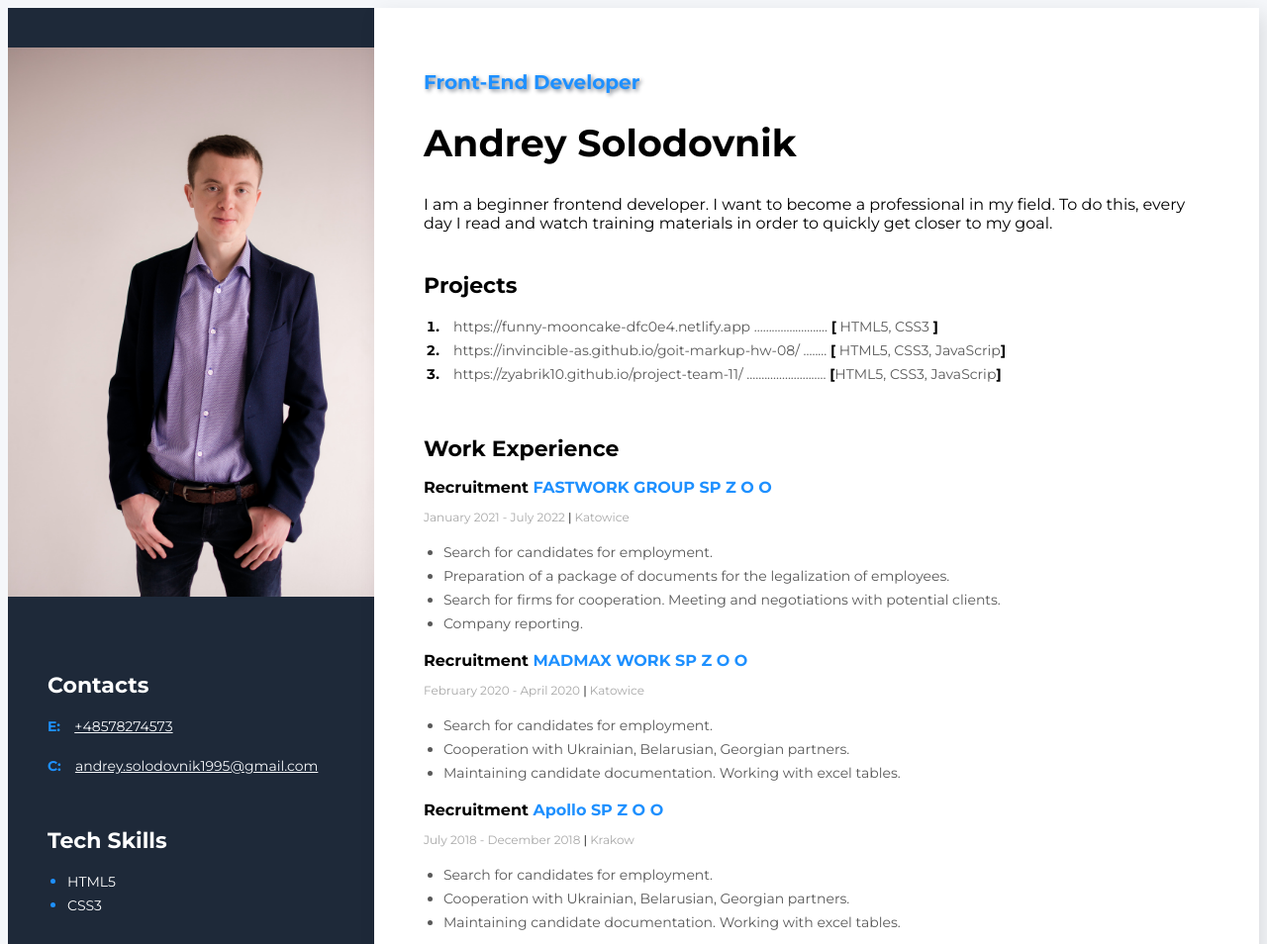
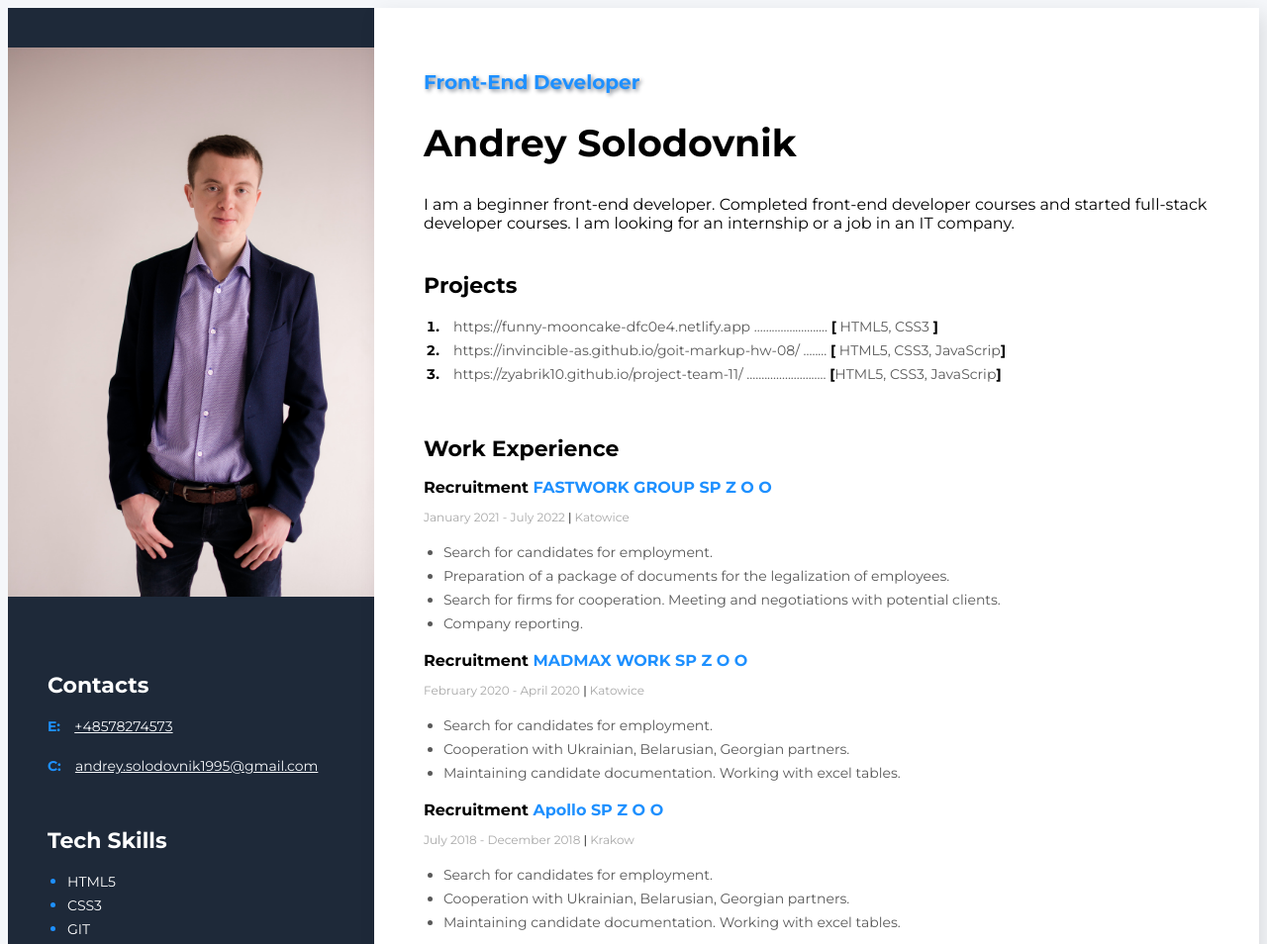
Before and after one commit to Invincible-as/Rezume, a plain HTML site: page index.html in a window 1280 px wide. Shown: the top 954 px of the page at 99% size. Drawn offline with Linux system fonts and the light colour scheme.

Commit message:
changes about-description and tech-skills-iten

```diff
--- a/index.html
+++ b/index.html
@@ -25,9 +25,9 @@
             <div class="about">
                 <h2 class="about-position">Front-End Developer</h2>
                 <h1 class="about-name"> Andrey Solodovnik</h1>
-                <p class="about-description"> I am a beginner frontend developer. I want to become a professional in my
-                    field. To do this, every day I read and watch
-                    training materials in order to quickly get closer to my goal.
+                <p class="about-description"> I am a beginner front-end developer. Completed front-end developer courses
+                    and started full-stack developer courses. I
+                    am looking for an internship or a job in an IT company.
                 </p>
             </div>
             <!--Projects-->
@@ -164,11 +164,11 @@
                     <ul class="tech-skills-list">
                         <li class="tech-skills-iten"> <span class="tech-skills-text">HTML5</span> </li>
                         <li class="tech-skills-iten"> <span class="tech-skills-text">CSS3</span> </li>
-                        <!-- <li class="tech-skills-iten"> <span class="tech-skills-text">GIT</span> </li>
-            <li class="tech-skills-iten"> <span class="tech-skills-text">WebPack</span> </li>
-            <li class="tech-skills-iten"> <span class="tech-skills-text">JavaScrip</span> </li>
-            <li class="tech-skills-iten"> <span class="tech-skills-text">React.js</span> </li>
-            <li class="tech-skills-iten"> <span class="tech-skills-text">Node.js</span> </li> -->
+                        <li class="tech-skills-iten"> <span class="tech-skills-text">GIT</span> </li>
+                        <!-- <li class="tech-skills-iten"> <span class="tech-skills-text">WebPack</span> </li>
+                        <li class="tech-skills-iten"> <span class="tech-skills-text">JavaScrip</span> </li>
+                        <li class="tech-skills-iten"> <span class="tech-skills-text">React.js</span> </li>
+                        <li class="tech-skills-iten"> <span class="tech-skills-text">Node.js</span> </li> -->
                     </ul>
                 </div>
                 <!--Soft Skills-->
```
